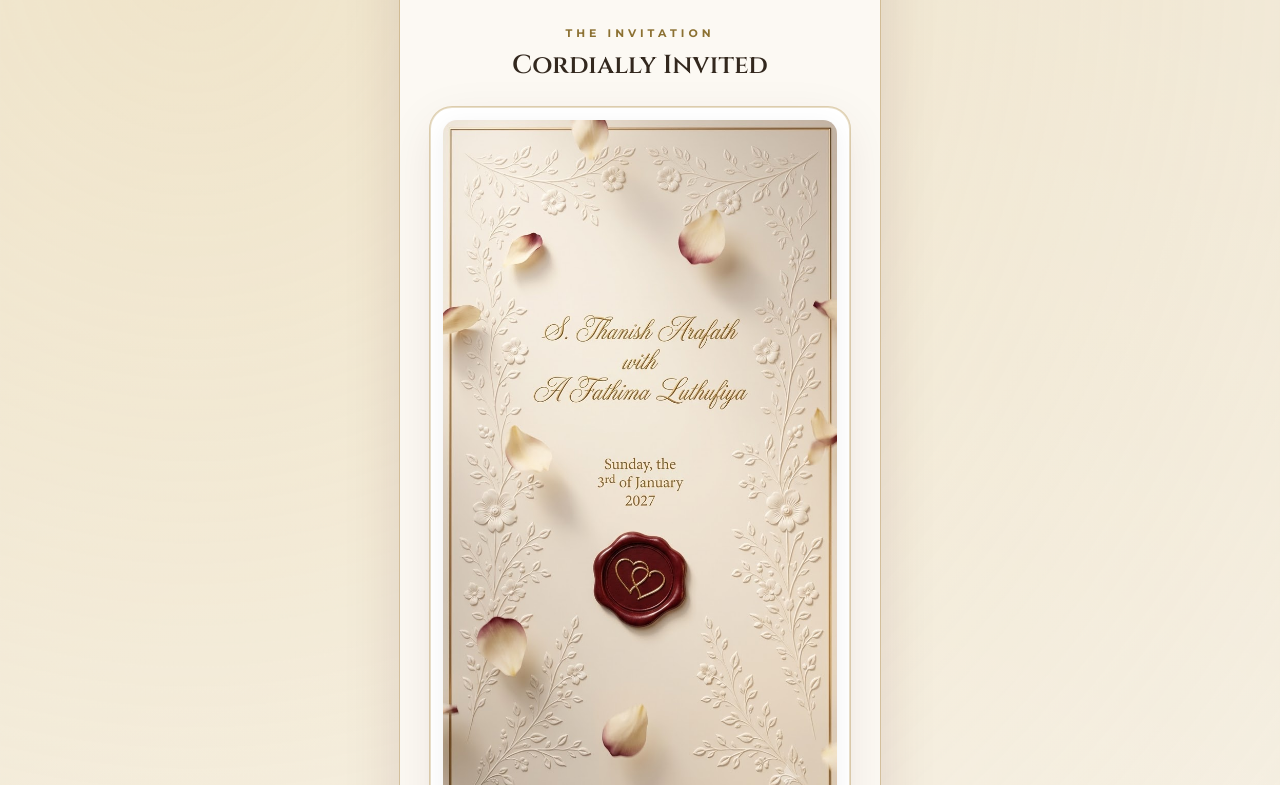
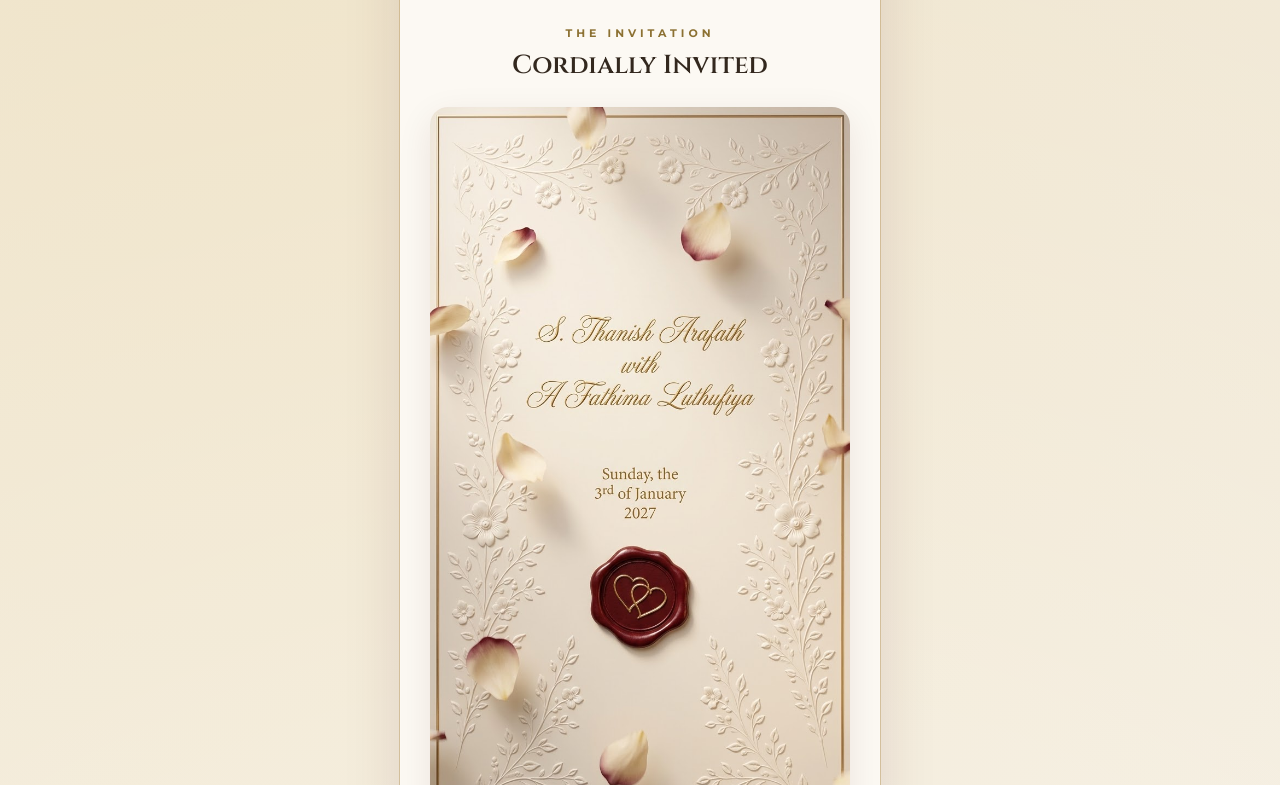
Before and after one commit to saaqibA21/wedding, a website: page index.html in a window 1280 px wide. Shown: the part 835-1620 px from the top of the page. Drawn offline with nearby package versions, Linux system fonts and the light colour scheme; a web font is replaced by a local one.

Commit message:
fix: remove wax seal heart stamp and remove outer border frame from invitation card

```diff
--- a/index.html
+++ b/index.html
@@ -400,14 +400,14 @@
       margin-bottom: 24px;
     }
 
-    /* Embossed Ivory Frame with Gold Border */
+    /* Clean Frameless Invitation Card Presentation */
     .ivory-gold-frame {
       position: relative;
-      background: var(--white);
-      padding: 12px;
-      border-radius: 22px;
-      box-shadow: 0 15px 50px rgba(77, 10, 24, 0.08), 0 0 0 1px var(--gold-border);
-      border: 1px solid rgba(188, 160, 97, 0.35);
+      background: transparent;
+      padding: 0;
+      border-radius: 18px;
+      box-shadow: none;
+      border: none;
       margin: 0 auto;
       max-width: 420px;
     }
@@ -415,9 +415,10 @@
     .ivory-gold-frame img {
       width: 100%;
       height: auto;
-      border-radius: 14px;
+      border-radius: 18px;
       display: block;
-      box-shadow: 0 6px 25px rgba(0,0,0,0.06);
+      box-shadow: 0 10px 35px rgba(77, 10, 24, 0.09);
+      border: none;
     }
 
     .card-caption-text {
@@ -598,7 +599,7 @@
       font-size: 19px;
       color: var(--text-main);
       font-weight: 600;
-      margin-top: 12px;
+      margin-top: 26px;
       line-height: 1.5;
     }
 
@@ -1261,10 +1262,6 @@
           </div>
         </div>
 
-        <!-- Burgundy Wax Seal Centerpiece Stamp -->
-        <div class="wax-seal-center-stamp">
-          <span style="font-size:26px;color:var(--gold-light);">♥</span>
-        </div>
 
         <!-- Wedding Date -->
         <div class="wedding-date-banner">
```
